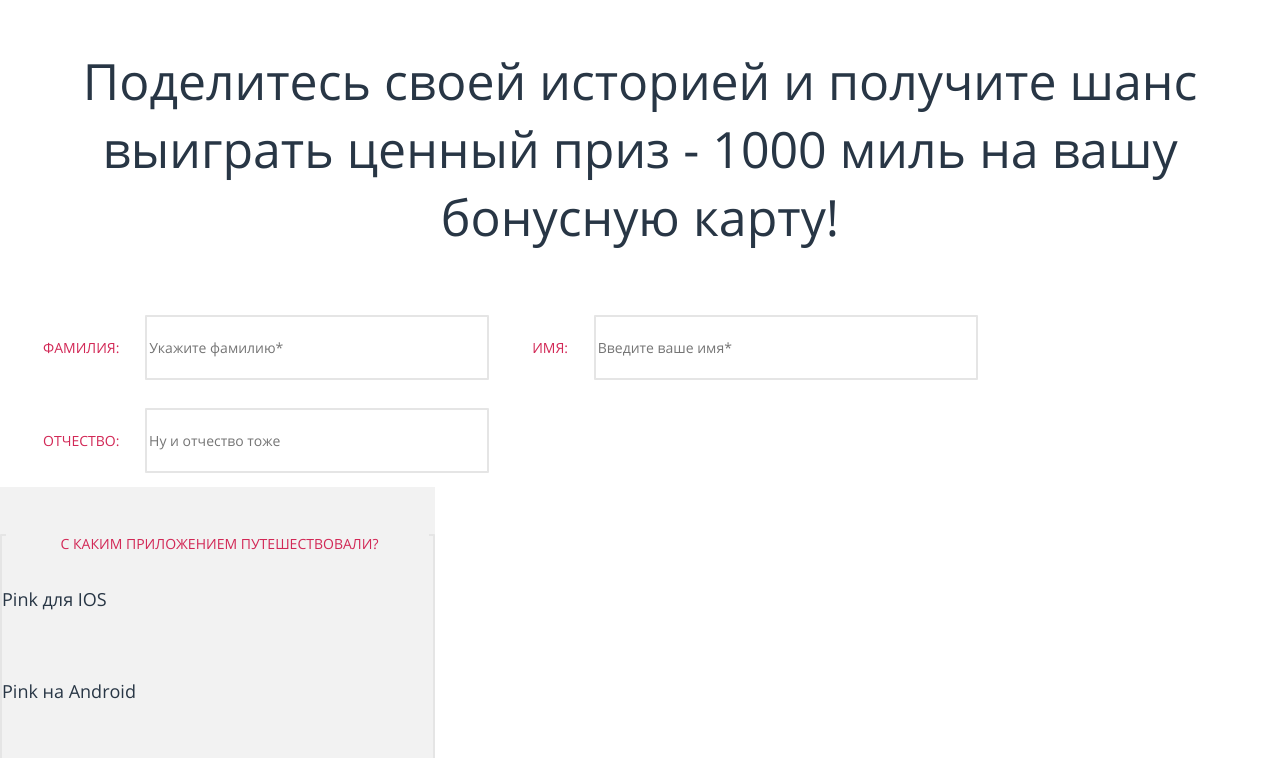
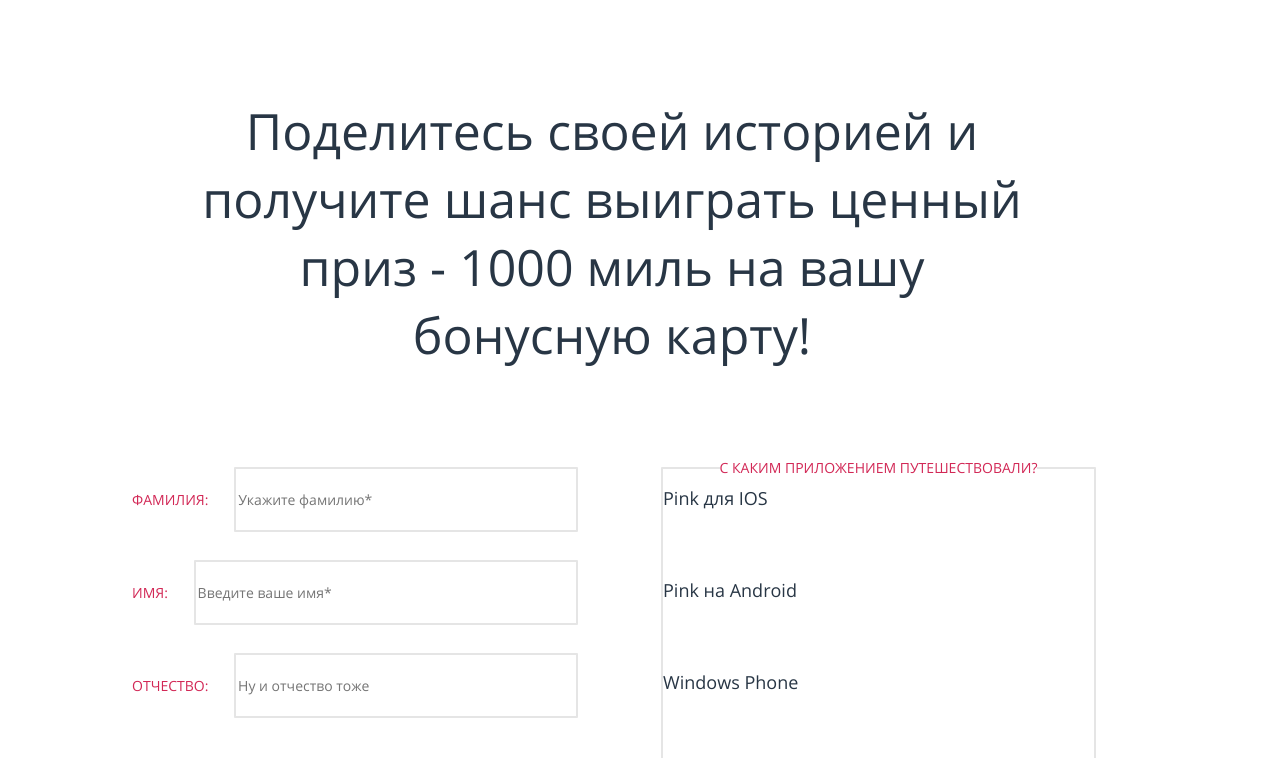
Before and after one commit to AnnaCVrecruitment/pink, a website: page source/form.html in a window 1280 px wide. Shown: the part 308-1066 px from the top of the page. Drawn offline with nearby package versions, Linux system fonts and the light colour scheme; files that its build step writes are made by us from their sources.

Commit message:
Доработки

```diff
--- a/source/form.html
+++ b/source/form.html
@@ -6,7 +6,7 @@
     <title> Форма HTML Academy: Пинк</title>
     <link rel="stylesheet" href="css/style.css">
   </head>
-  <body class="page__body">
+  <body class="page__body page__container">
     <header class="page-header">
         <a class="page-header__logo"></a>
         <nav class="site-navigation">
--- a/source/less/blocks/contacts-form.less
+++ b/source/less/blocks/contacts-form.less
@@ -21,7 +21,8 @@
   border: none;
 
   @media (min-width: @tablet-width) {
-    margin: 100px;
+    margin-right: auto;
+    margin-left: auto;
     border: 2px solid @table;
     border-radius: 1px;
     width: 616px;
--- a/source/less/blocks/form.less
+++ b/source/less/blocks/form.less
@@ -25,15 +25,19 @@
   font-size: 14px;
   line-height: 30px;
   color: @font-blue;
+  margin-top: 54px;
+  margin-bottom: 55px;
 
   @media (min-width: @tablet-width) {
     font-size: 18px;
     line-height: 30px;
+    margin: 100px 100px 89px 100px;
   }
 
   @media (min-width: @desktop-width) {
     font-size: 50px;
     line-height: 68.09px;
+    margin: 100px 60px 84px 60px;
   }
 }
 
--- a/source/less/blocks/questionary-form.less
+++ b/source/less/blocks/questionary-form.less
@@ -7,8 +7,12 @@
 
   @media (min-width: @tablet-width) {
     width: auto;
-    margin-right: 22px;
+    margin-right: auto;
     order: -2;
+  }
+
+  @media (min-width: @desktop-width) {
+    flex-direction: column;
   }
 }
 
@@ -35,10 +39,6 @@
   }
 }
 
-.questionary label {
-  margin-left: 43px;
-}
-
 .questionary-name input {
   @media (min-width: @tablet-width) {
     width: 561px;
--- a/source/less/blocks/radio-form.less
+++ b/source/less/blocks/radio-form.less
@@ -3,12 +3,13 @@
   text-align: left;
 
   @media (min-width: @tablet-width) {
-    background-color: none;
+    background-color: transparent;
     order: -1;
   }
 
   @media (min-width: @desktop-width) {
-    background-color: none;
+    background-color: transparent;
+    width: 431px;
   }
 }
 
@@ -34,7 +35,7 @@
   color: @red;
   text-align: center;
   text-transform: uppercase;
-  padding: 42px 51px 25px 55px;
+
 
   @media (min-width: @tablet-width) {
     font-size: 14px;
--- a/source/less/global/global.less
+++ b/source/less/global/global.less
@@ -20,14 +20,14 @@
   min-width: 320px;
 }
 
-.page-main {
+.page__container {
   width: auto;
-  padding: 0 20px;
-}
+  padding: 0 22px;
 
-@media (min-width: 960px) {
-  width: auto;
-  padding: 0 130px;
+  @media (min-width: @desktop-width) {
+    padding: 0 132px;
+    width: 960px;
+  }
 }
 
 .page-catalog-main {
```
Also changed, not shown: source/index.html (+1 -1 lines).
